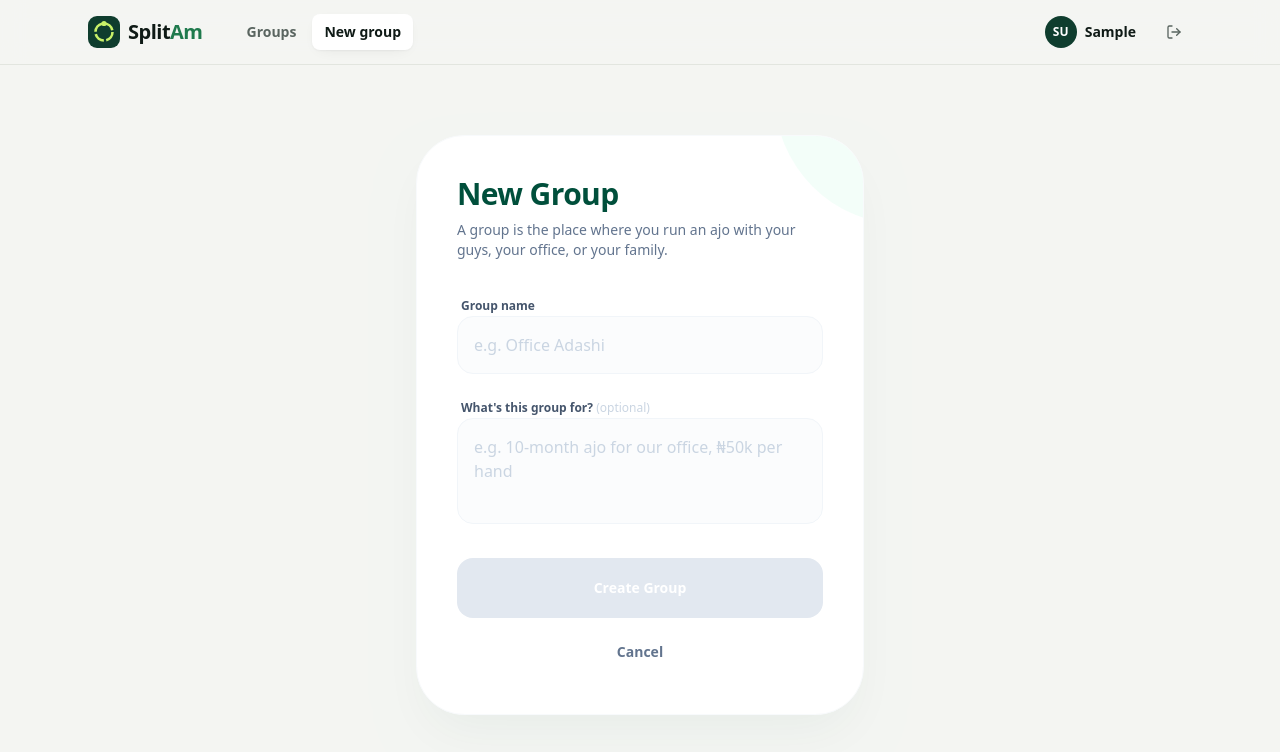
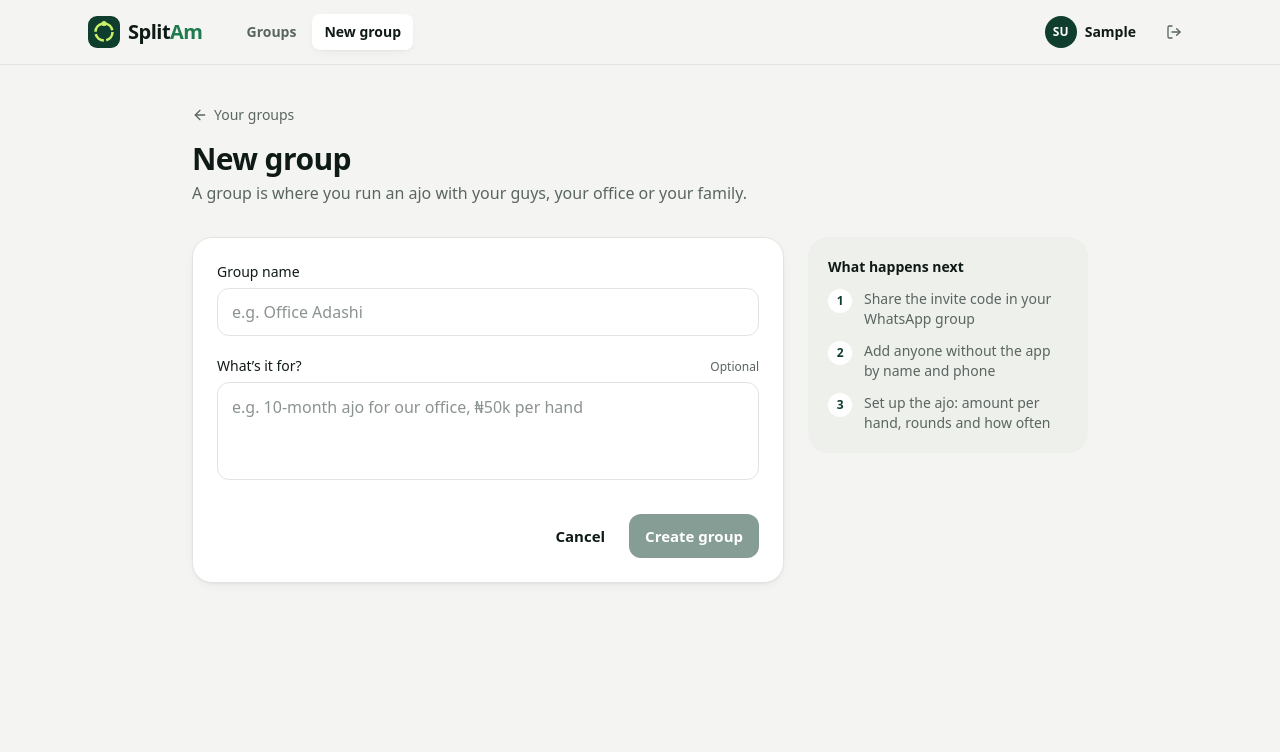
Before and after one commit to AutanMama/SplitAm-frontend, a React (Vite) app: page /create-group in a window 1280 px wide. Shown: the top 752 px of the page. Built offline with nearby package versions, Linux system fonts and the light colour scheme; sample sign-in values are in the browser's storage.

Commit message:
Redesign new group page with next steps

```diff
--- a/src/pages/CreateGroup.jsx
+++ b/src/pages/CreateGroup.jsx
@@ -1,94 +1,81 @@
-import React, { useState } from 'react';
-import { useNavigate } from 'react-router-dom';
-import api from '../services/api';
-import { toast } from '../services/toast';
+import { useState } from 'react'
+import { Link, useNavigate } from 'react-router-dom'
+import { ArrowLeft } from 'lucide-react'
+import Button from '../components/ui/Button'
+import Card from '../components/ui/Card'
+import Field from '../components/ui/Field'
+import api from '../services/api'
+import { toast } from '../services/toast'
+import { apiError } from '../lib/format'
 
-const CreateGroup = () => {
-  const [name, setName] = useState('');
-  const [description, setDescription] = useState('');
-  const [loading, setLoading] = useState(false);
-  const navigate = useNavigate();
+const NEXT = ['Share the invite code in your WhatsApp group', 'Add anyone without the app by name and phone', 'Set up the ajo: amount per hand, rounds and how often']
 
-  const handleSubmit = async (e) => {
-    e.preventDefault();
+export default function CreateGroup() {
+  const [name, setName] = useState('')
+  const [description, setDescription] = useState('')
+  const [loading, setLoading] = useState(false)
+  const navigate = useNavigate()
 
+  async function handleSubmit(e) {
+    e.preventDefault()
     if (!navigator.onLine) {
-      toast.error("You're offline. Connect to the internet to create a group.");
-      return;
+      toast.error("You're offline. Connect to the internet to create a group.")
+      return
     }
-
-    setLoading(true);
+    setLoading(true)
     try {
-      await api.post('/groups', { name, description });
-      toast.success(`Group "${name}" created`);
-      setTimeout(() => navigate('/'), 800);
+      await api.post('/groups', { name, description })
+      toast.success(`Group "${name}" created`)
+      setTimeout(() => navigate('/'), 800)
     } catch (err) {
-      toast.error(err.response?.data?.error || "Couldn't create the group. Try again.");
-      setLoading(false);
+      toast.error(apiError(err, "Couldn't create the group. Try again."))
+      setLoading(false)
     }
-  };
+  }
 
   return (
-    <div className="min-h-[80vh] flex items-center justify-center px-3 py-6 md:p-4 relative">
-      <div className="max-w-md w-full bg-white p-5 md:p-10 rounded-[2rem] md:rounded-[3rem] shadow-2xl shadow-emerald-900/5 border border-slate-50 relative overflow-hidden">
-        <div className="absolute top-0 right-0 w-32 h-32 bg-emerald-50 rounded-bl-full -mr-10 -mt-10 opacity-60"></div>
+    <div className="mx-auto max-w-4xl">
+      <Link to="/" className="inline-flex items-center gap-1.5 text-sm font-medium text-muted hover:text-ink">
+        <ArrowLeft className="size-4" aria-hidden /> Your groups
+      </Link>
+      <h1 className="mt-3 text-3xl font-bold">New group</h1>
+      <p className="mt-1 text-muted">A group is where you run an ajo with your guys, your office or your family.</p>
 
-        <div className="relative z-10">
-          <header className="mb-6 md:mb-8">
-            <h2 className="text-2xl md:text-3xl font-black text-emerald-900 tracking-tight">New Group</h2>
-            <p className="text-sm text-slate-500 mt-2">A group is the place where you run an ajo with your guys, your office, or your family.</p>
-          </header>
+      <div className="mt-8 grid items-start gap-6 md:grid-cols-[1fr_280px]">
+        <Card as="form" onSubmit={handleSubmit} className="space-y-5">
+          <Field label="Group name" required maxLength={60} placeholder="e.g. Office Adashi" value={name} onChange={(e) => setName(e.target.value)} />
+          <Field
+            label="What’s it for?"
+            optional
+            multiline
+            rows={3}
+            maxLength={280}
+            placeholder="e.g. 10-month ajo for our office, ₦50k per hand"
+            value={description}
+            onChange={(e) => setDescription(e.target.value)}
+          />
+          <div className="flex flex-col-reverse gap-2 pt-2 sm:flex-row sm:justify-end">
+            <Button variant="ghost" onClick={() => navigate('/')}>
+              Cancel
+            </Button>
+            <Button type="submit" disabled={!name.trim()} loading={loading}>
+              {loading ? 'Creating…' : 'Create group'}
+            </Button>
+          </div>
+        </Card>
 
-          <form onSubmit={handleSubmit} className="space-y-5">
-            <div className="space-y-2">
-              <label className="text-xs font-bold text-slate-600 ml-1">Group name</label>
-              <input
-                type="text"
-                required
-                maxLength={60}
-                className="w-full px-4 py-4 rounded-2xl border border-slate-100 bg-slate-50/50 focus:bg-white focus:ring-4 focus:ring-emerald-500/10 focus:border-emerald-500 outline-none transition-all font-medium text-slate-700 placeholder-slate-300"
-                placeholder="e.g. Office Adashi"
-                value={name}
-                onChange={(e) => setName(e.target.value)}
-              />
-            </div>
-
-            <div className="space-y-2">
-              <label className="text-xs font-bold text-slate-600 ml-1">
-                What's this group for? <span className="text-slate-300 font-normal">(optional)</span>
-              </label>
-              <textarea
-                maxLength={280}
-                className="w-full px-4 py-4 rounded-2xl border border-slate-100 bg-slate-50/50 focus:bg-white focus:ring-4 focus:ring-emerald-500/10 focus:border-emerald-500 outline-none transition-all font-medium text-slate-700 placeholder-slate-300 resize-none"
-                placeholder="e.g. 10-month ajo for our office, ₦50k per hand"
-                rows="3"
-                value={description}
-                onChange={(e) => setDescription(e.target.value)}
-              />
-            </div>
-
-            <div className="pt-2 space-y-3">
-              <button
-                type="submit"
-                disabled={loading || !name.trim()}
-                className="w-full bg-slate-900 text-white py-4 md:py-5 rounded-2xl font-bold text-sm shadow-xl shadow-slate-200 hover:bg-emerald-600 transition-all active:scale-[0.98] disabled:bg-slate-200 disabled:shadow-none"
-              >
-                {loading ? 'Creating…' : 'Create Group'}
-              </button>
-
-              <button
-                type="button"
-                onClick={() => navigate('/')}
-                className="w-full py-3 text-slate-500 text-sm font-bold hover:text-slate-900 transition-colors"
-              >
-                Cancel
-              </button>
-            </div>
-          </form>
-        </div>
+        <aside className="rounded-card bg-sunk p-5">
+          <p className="text-sm font-semibold">What happens next</p>
+          <ol className="mt-3 space-y-3">
+            {NEXT.map((step, i) => (
+              <li key={step} className="flex gap-3 text-sm text-muted">
+                <span className="money grid size-6 shrink-0 place-items-center rounded-full bg-surface text-xs font-bold text-forest">{i + 1}</span>
+                {step}
+              </li>
+            ))}
+          </ol>
+        </aside>
       </div>
     </div>
-  );
-};
-
-export default CreateGroup;
+  )
+}
```
